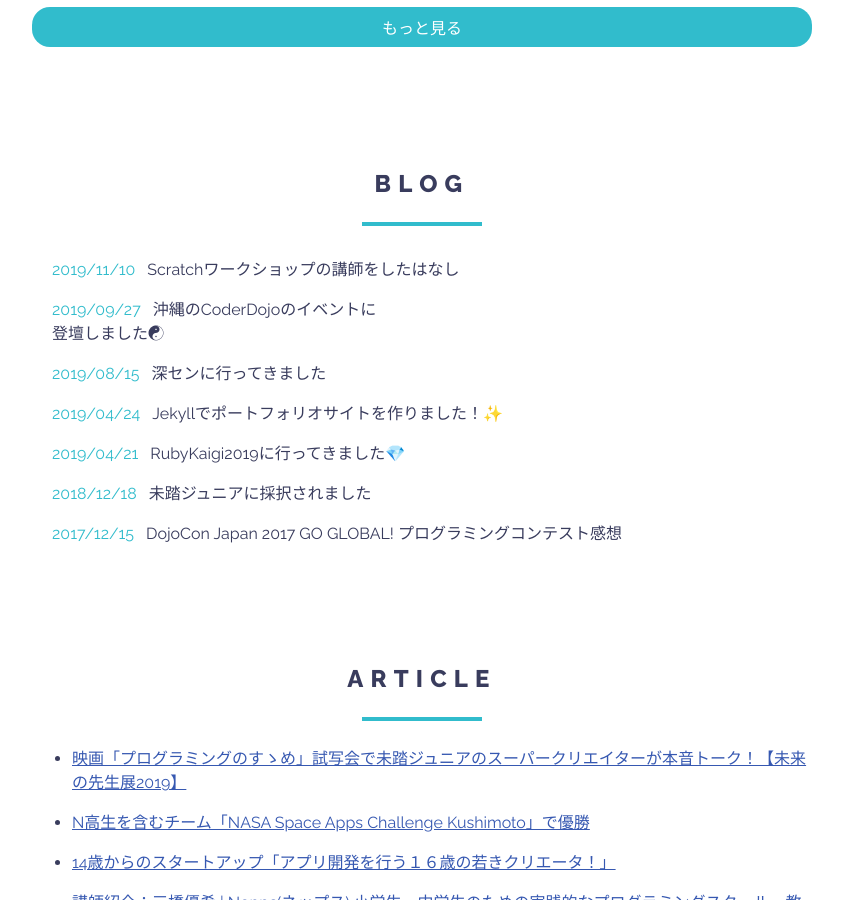
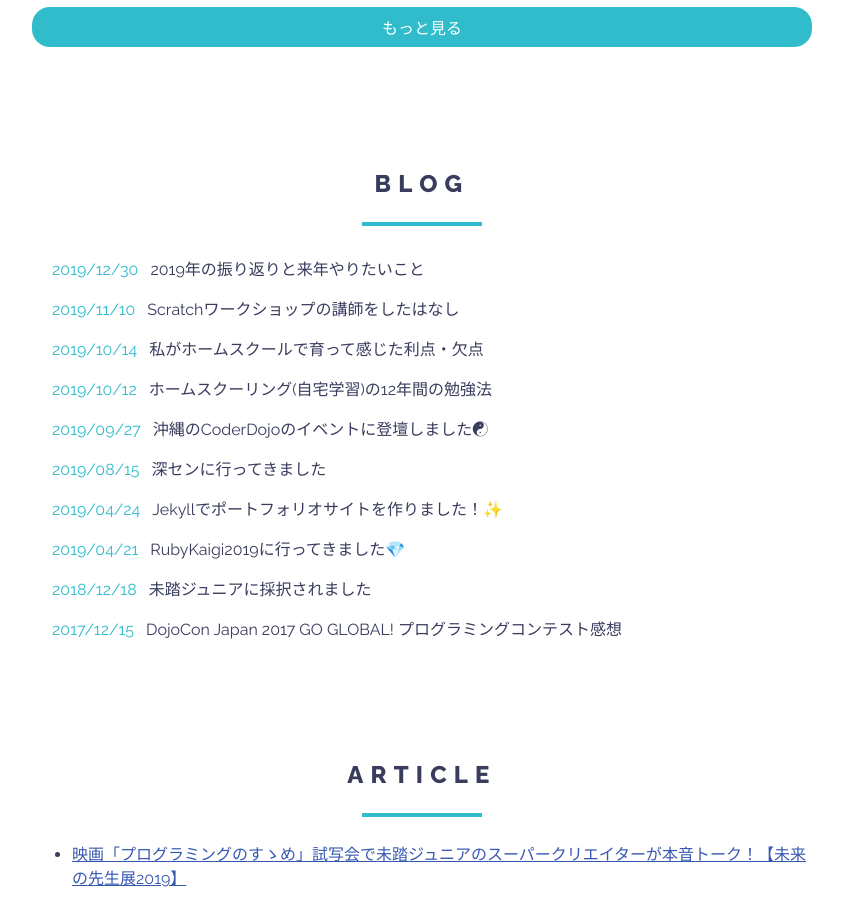
Before and after one commit to madoreenu/yuki384.github.io, a Jekyll site: the page built from index.md, in a window 1280 px wide and 900 px high, scrolled down 4730 px. Shown: the whole window, without its empty margins (218-1061 px from the left). Built offline with Jekyll 4.4.1, drawn with Linux system fonts in a browser that asks for light colours; nearby versions of some CDN libraries; some web fonts are replaced.

Commit message:
note記事もblogに掲載、ymlで載せられるようにした

```diff
--- /dev/null
+++ b/_data/blog.yml
@@ -0,0 +1,39 @@
+- title: 2019年の振り返りと来年やりたいこと
+  date: 2019/12/30
+  url: https://note.com/yuki384/n/nf30c349f2eeb
+
+- title: Scratchワークショップの講師をしたはなし
+  date: 2019/11/10
+  url: /blog/workshop
+
+- title: 私がホームスクールで育って感じた利点・欠点
+  date: 2019/10/14
+  url: https://note.com/yuki384/n/n1d1c8ee25e65
+
+- title: ホームスクーリング(自宅学習)の12年間の勉強法
+  date: 2019/10/12
+  url: https://note.com/yuki384/n/n36ac9a1e7e3b
+
+- title: 沖縄のCoderDojoのイベントに登壇しました☯
+  date: 2019/9/27
+  url: /blog/decadojo-okinawa
+
+- title: 深センに行ってきました
+  date: 2019/8/15
+  url: /blog/mitoujr-shenzhen-tour-2019
+
+- title: Jekyllでポートフォリオサイトを作りました！✨
+  date: 2019/4/24
+  url: /blog/new-portforio
+
+- title: RubyKaigi2019に行ってきました💎
+  date: 2019/4/21
+  url: /blog/rubykaigi-2019-report
+
+- title: 未踏ジュニアに採択されました
+  date: 2018/12/18
+  url: /blog/mitoujr
+
+- title: DojoCon Japan 2017 GO GLOBAL! プログラミングコンテスト感想
+  date: 2017/12/15
+  url: /blog/dojocon2017
--- a/index.md
+++ b/index.md
@@ -77,8 +77,8 @@ layout: default
 </section>
 <section id="Blog">
   <h2 class="top-h2">BLOG</h2>
-  {% for post in site.categories.Blog %}
-  <a href="{{ site.baseurl }}{{ post.url }}">
+  {% for post in site.data.blog %}
+  <a href="{{ post.url }}">
   <article class="post">
     <div class="post-text">
       <h3><span>{{post.date | date:"%Y/%m/%d"}}</span>{{post.title}}</h3>
```
